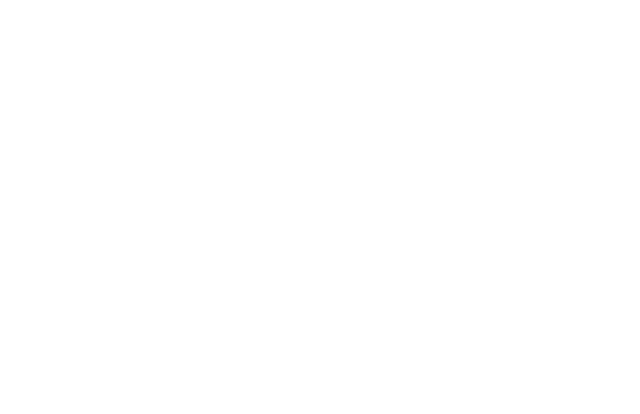
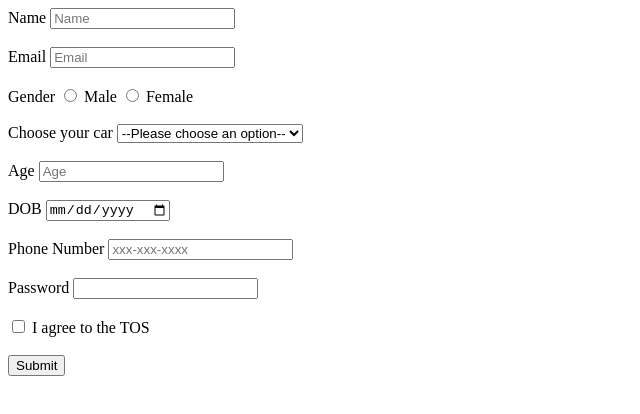
Before and after one commit to acciojob/signup-form-car-syedjaveed18, a website: page main.html in a window 1280 px wide. Shown: the whole page, without its empty margins (0-640 px from the left). Drawn offline with Linux system fonts and the light colour scheme.

Commit message:
created a submission

```diff
--- a/main.html
+++ b/main.html
@@ -8,6 +8,45 @@
 
 <body>
 	<!-- the entire body must be written by student -->
+	<form>
+		<label>Name</label>
+		<input type="text" required id="name" placeholder="Name"><br>
+		<br>
+		<label>Email</label>
+		<input type="email" required id="email" placeholder="Email"><br>
+		<br>
+		<label>Gender</label>
+		<input type="radio" required id="gender_m" name="gender">
+		<label>Male</label>
+		<input type="radio" readonly id="gender_f" name="gender">
+		<label>Female</label><br>
+		<br>
+		<label for="brands">Choose your car</label>
+		<select name="brands" id="cars" aria-required>
+			<option value="">--Please choose an option--</option>
+			<option value="1">BMW</option>
+			<option value="2">Audi</option>
+			<option value="3">Mercedez</option>
+		</select><br>
+		<br>
+		<label for="age">Age</label>
+		<input type="number" required name="age" placeholder="Age" id="age"><br>
+		<br>
+		<label for="dob">DOB</label>
+		<input type="date" required name="dob" id="dob"><br>
+		<br>
+		<label for="mob">Phone Number</label>
+		<input type="number" name="mob" placeholder="xxx-xxx-xxxx" id="mob"><br>
+		<br>
+		<label for="password">Password</label>
+		<input type="password" required name="password" id="password"><br>
+		<br>
+		<input type="checkbox" readonly name="agree" required>
+		<label for="agree" id="tos">I agree to the TOS</label><br>
+		<br>
+		<input type="submit">
+
+	</form>
     <script type="text/javascript" src="./script.js">
 </script>
 
```
